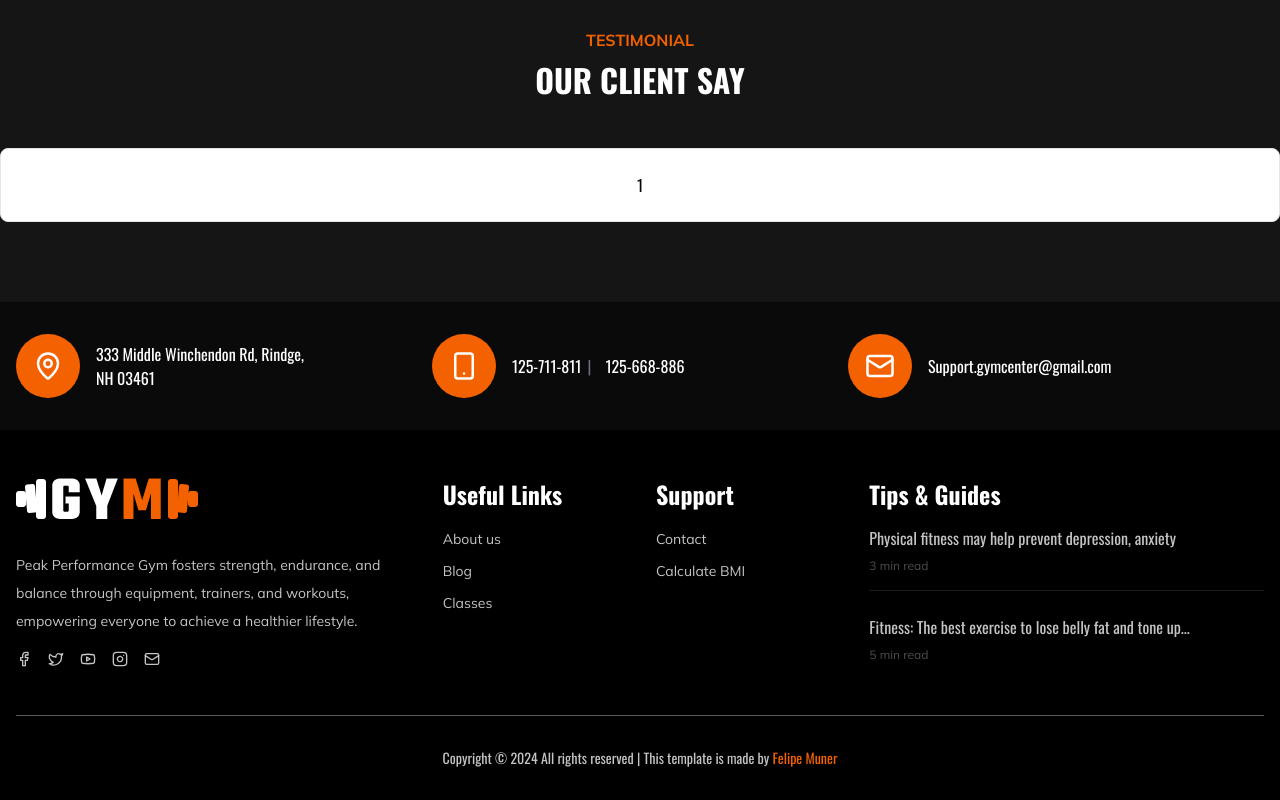
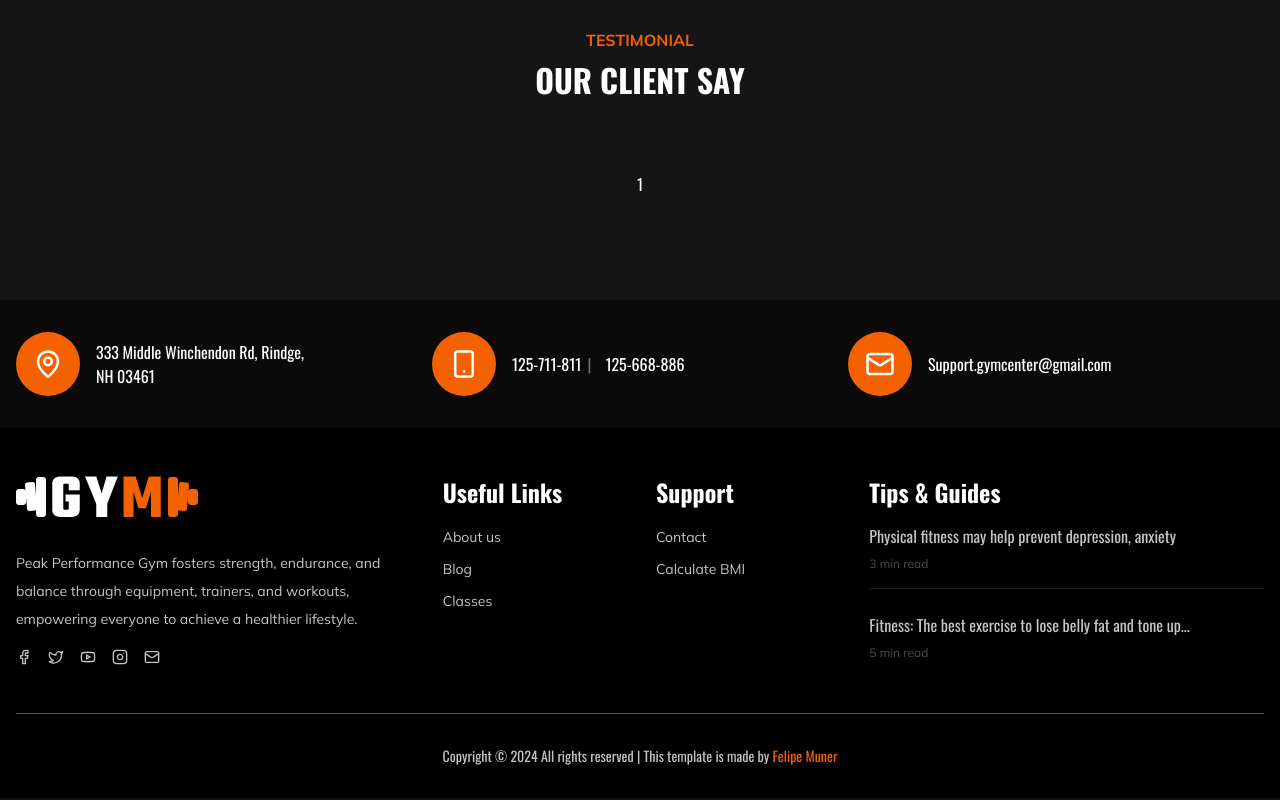
Before and after one commit to felipe-muner/podium-gym, a Next.js app: page /about-us in a window 1280 px wide. Shown: the part 1837-2637 px from the top of the page. Built offline with nearby package versions, Linux system fonts and the light colour scheme.

Commit message:
feat: better layout

```diff
--- a/components/Testimonial/Testimonial.tsx
+++ b/components/Testimonial/Testimonial.tsx
@@ -31,10 +31,10 @@ const Testimonial: React.FC = () => {
             <CarouselContent>
               {testimonials.map((testimonial, index) => (
                 <CarouselItem key={index} className="w-full">
-                  <Card>
+                  <Card className="bg-transparent border-none">
                     <CardContent className="flex items-center justify-center p-6">
                       {/* Here’s the image instead of the number */}
-                      <span>
+                      <span className="text-white">
                         {index + 1}
                         </span>
                     </CardContent>
```
